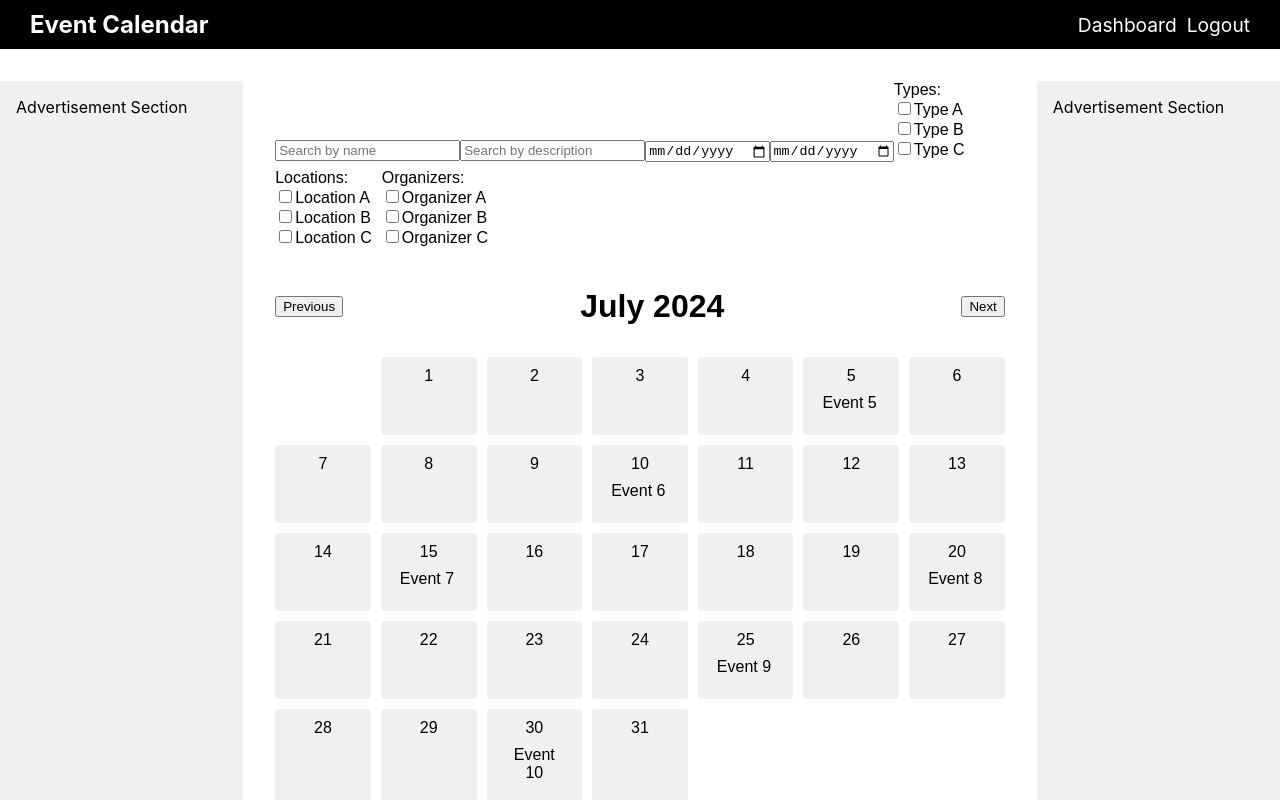
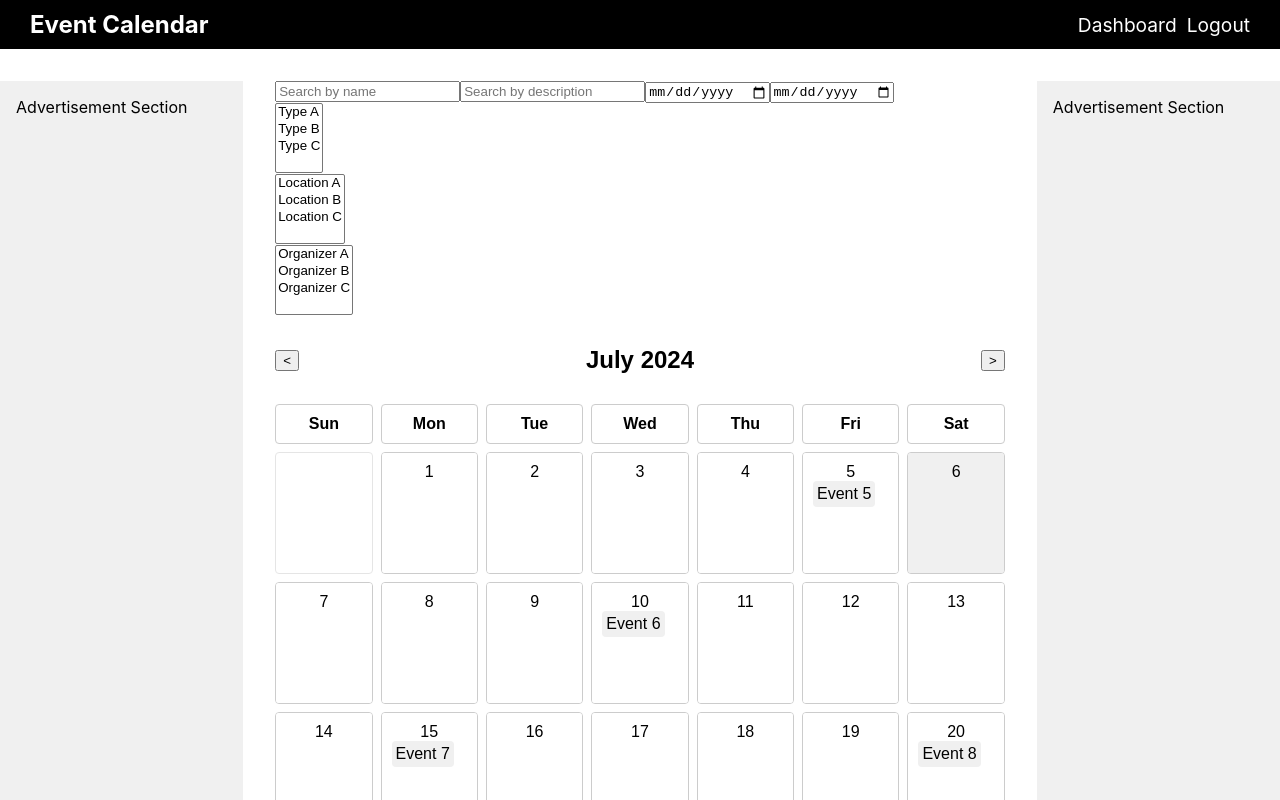
Before and after one commit to MSolarMP/event_calendar_fe, a React (Create React App) app: page /calendar in a window 1280 px wide. Shown: the top 800 px of the page. Built offline with nearby package versions, Linux system fonts and the light colour scheme.

Commit message:
-possible filter

```diff
--- a/src/components/CheckboxDropDown/checkboxDropDown.tsx
+++ b/src/components/CheckboxDropDown/checkboxDropDown.tsx
@@ -1,4 +1,4 @@
-import React from 'react';
+import React, { useState } from 'react';
 
 interface Option {
     id: string;
@@ -12,35 +12,45 @@ interface CheckboxDropdownProps {
 }
 
 const CheckboxDropdown: React.FC<CheckboxDropdownProps> = ({ options, selectedOptions, onChange }) => {
-    const handleCheckboxChange = (event: React.ChangeEvent<HTMLInputElement>) => {
+    const [isOpen, setIsOpen] = useState(false);
+
+    const handleToggle = () => {
+        setIsOpen(!isOpen);
+    };
+
+    const handleOptionChange = (event: React.ChangeEvent<HTMLInputElement>) => {
         const { value, checked } = event.target;
-        let updatedOptions = [...selectedOptions];
-
-        if (checked && !updatedOptions.includes(value)) {
-            updatedOptions.push(value);
+        if (checked) {
+            onChange([...selectedOptions, value]);
         } else {
-            updatedOptions = updatedOptions.filter((option) => option !== value);
+            onChange(selectedOptions.filter((option) => option !== value));
         }
-
-        onChange(updatedOptions);
     };
 
     return (
         <div style={{ position: 'relative' }}>
-            <button className="dropdown-btn">Dropdown</button>
-            <div className="dropdown-content">
+            <select multiple={true} value={selectedOptions} onChange={() => {}} onClick={handleToggle}>
                 {options.map((option) => (
-                    <label key={option.id}>
+                    <option key={option.id} value={option.name}>
+                        {option.name}
+                    </option>
+                ))}
+            </select>
+            {isOpen && (
+                <div style={{ position: 'absolute', top: '100%', left: 0, zIndex: 100, backgroundColor: '#ffffff', boxShadow: '0px 8px 16px 0px rgba(0,0,0,0.2)', borderRadius: '4px', maxHeight: '200px', overflowY: 'auto' }}>
+                    {options.map((option) => (
+                        <label key={option.id} style={{ display: 'block', padding: '8px 12px', cursor: 'pointer' }}>
                             <input
                                 type="checkbox"
                                 value={option.name}
                                 checked={selectedOptions.includes(option.name)}
-                            onChange={handleCheckboxChange}
+                                onChange={handleOptionChange}
                             />
                             {option.name}
                         </label>
                     ))}
                 </div>
+            )}
         </div>
     );
 };
--- a/src/pages/Calendar/calendar.tsx
+++ b/src/pages/Calendar/calendar.tsx
@@ -1,4 +1,5 @@
 import React, { useState } from 'react';
+import CheckboxDropdown from "../../components/CheckboxDropDown/checkboxDropDown"; // Import your CheckboxDropdown component here
 
 // Dummy data for events
 const dummyEvents = [
@@ -46,39 +47,6 @@ interface FilterState {
     organizers: string[];
     [key: string]: string | string[];
 }
-
-interface Option {
-    id: string;
-    name: string;
-}
-
-interface CheckboxDropdownProps {
-    options: Option[];
-    selectedOptions: string[];
-    onChange: (selected: string[]) => void;
-}
-
-const CheckboxDropdown: React.FC<CheckboxDropdownProps> = ({ options, selectedOptions, onChange }) => {
-    const handleCheckboxChange = (event: React.ChangeEvent<HTMLInputElement>) => {
-        const { value, checked } = event.target;
-        if (checked) {
-            onChange([...selectedOptions, value]);
-        } else {
-            onChange(selectedOptions.filter(option => option !== value));
-        }
-    };
-
-    return (
-        <div style={{ marginBottom: '10px' }}>
-            {options.map(option => (
-                <div key={option.id}>
-                    <input type="checkbox" value={option.name} checked={selectedOptions.includes(option.name)} onChange={handleCheckboxChange} />
-                    {option.name}
-                </div>
-            ))}
-        </div>
-    );
-};
 
 const Calendar: React.FC = () => {
     const [currentDate, setCurrentDate] = useState(new Date());
@@ -135,11 +103,11 @@ const Calendar: React.FC = () => {
         setFilter({ ...filter, endDate: event.target.value });
     };
 
-    const handleCheckboxChange = (name: string, selected: string[]) => {
-        setFilter({ ...filter, [name]: selected });
+    const handleCheckboxChange = (name: string, selectedOptions: string[]) => {
+        setFilter({ ...filter, [name]: selectedOptions });
     };
 
-    const renderDayEvents = (day: number): React.ReactNode => {
+    const renderDayEvents = (day: number) => {
         const dayEvents = dummyEvents.filter(event => {
             const eventDate = new Date(event.date);
             const eventMonth = eventDate.getMonth();
@@ -158,7 +126,7 @@ const Calendar: React.FC = () => {
         });
 
         return (
-            <div style={{ display: 'flex', flexDirection: 'column', alignItems: 'flex-start' }}>
+            <div style={{ display: 'flex', flexDirection: 'column', alignItems: 'flex-start', overflowY: 'auto', height: '100%' }}>
                 {dayEvents.map(event => (
                     <div key={event.id} onClick={() => handleEventClick(event)} style={{ cursor: 'pointer', marginBottom: '4px', padding: '4px', backgroundColor: '#f0f0f0', borderRadius: '4px' }}>
                         {event.name}
@@ -176,41 +144,54 @@ const Calendar: React.FC = () => {
                 <input type="text" placeholder="Search by description" value={filter.description} onChange={handleDescriptionChange} />
                 <input type="date" placeholder="Start Date" value={filter.startDate} onChange={handleStartDateChange} />
                 <input type="date" placeholder="End Date" value={filter.endDate} onChange={handleEndDateChange} />
-
-                {/* Dropdown Checkboxes */}
-                <div style={{ display: 'inline-block', marginRight: '10px' }}>
-                    <label>Types:</label>
-                    <CheckboxDropdown options={types} selectedOptions={filter.types} onChange={(selected) => handleCheckboxChange('types', selected)} />
-                </div>
-                <div style={{ display: 'inline-block', marginRight: '10px' }}>
-                    <label>Locations:</label>
-                    <CheckboxDropdown options={locations} selectedOptions={filter.locations} onChange={(selected) => handleCheckboxChange('locations', selected)} />
-                </div>
-                <div style={{ display: 'inline-block' }}>
-                    <label>Organizers:</label>
-                    <CheckboxDropdown options={organizers} selectedOptions={filter.organizers} onChange={(selected) => handleCheckboxChange('organizers', selected)} />
-                </div>
+                <CheckboxDropdown options={types} selectedOptions={filter.types} onChange={(selected: string[]) => handleCheckboxChange('types', selected)} />
+                <CheckboxDropdown options={locations} selectedOptions={filter.locations} onChange={(selected: string[]) => handleCheckboxChange('locations', selected)} />
+                <CheckboxDropdown options={organizers} selectedOptions={filter.organizers} onChange={(selected: string[]) => handleCheckboxChange('organizers', selected)} />
             </div>
 
-            {/* Calendar */}
-            <div style={{ display: 'flex', justifyContent: 'space-between', alignItems: 'center', marginBottom: '10px' }}>
-                <button onClick={goToPreviousMonth}>Previous</button>
-                <h1>{monthNames[currentDate.getMonth()]} {currentDate.getFullYear()}</h1>
-                <button onClick={goToNextMonth}>Next</button>
+            {/* Month and navigation */}
+            <div style={{ display: 'flex', alignItems: 'center', justifyContent: 'space-between', marginBottom: '10px' }}>
+                <button onClick={goToPreviousMonth}>&lt;</button>
+                <h2>{monthNames[currentDate.getMonth()]} {currentDate.getFullYear()}</h2>
+                <button onClick={goToNextMonth}>&gt;</button>
             </div>
 
-            <div style={{ display: 'grid', gridTemplateColumns: 'repeat(7, 1fr)', gap: '10px' }}>
-                {Array.from({ length: startDayOfWeek }, (_, index) => (
-                    <div key={`empty-${index}`} style={{ textAlign: 'center', color: '#ccc' }}>
-                        {/* Empty cells before the first day of the month */}
+            {/* Calendar grid */}
+            <div style={{ display: 'grid', gridTemplateColumns: 'repeat(7, 1fr)', gap: '8px' }}>
+                {/* Weekday headers */}
+                {['Sun', 'Mon', 'Tue', 'Wed', 'Thu', 'Fri', 'Sat'].map(day => (
+                    <div key={day} style={{ textAlign: 'center', backgroundColor: '#ffffff', padding: '10px', fontWeight: 'bold', border: '1px solid #ccc', borderRadius: '4px' }}>
+                        {day}
                     </div>
                 ))}
-                {Array.from({ length: daysInMonth }, (_, index) => (
-                    <div key={index + 1} style={{ textAlign: 'center', padding: '10px', backgroundColor: '#f0f0f0', borderRadius: '4px', cursor: 'pointer', overflowY: 'auto' }}>
-                        <div>{index + 1}</div>
-                        <div style={{ flex: '1 1 auto', overflowY: 'auto', padding: '5px' }}>{renderDayEvents(index + 1)}</div>
-                    </div>
-                ))}
+
+                {/* Days of the month */}
+                {Array.from({ length: startDayOfWeek > 0 ? daysInMonth + startDayOfWeek : daysInMonth + 6 - startDayOfWeek }).map((_, index) => {
+                    const day = index + 1 - startDayOfWeek;
+                    const isCurrentMonth = day > 0 && day <= daysInMonth;
+                    const dayDate = new Date(currentDate.getFullYear(), currentDate.getMonth(), day);
+                    const isToday = isCurrentMonth && dayDate.toDateString() === new Date().toDateString();
+
+                    return (
+                        <div key={index} style={{
+                            textAlign: 'center',
+                            backgroundColor: isToday ? '#f0f0f0' : '#ffffff',
+                            padding: '10px',
+                            border: '1px solid #ccc',
+                            borderRadius: '4px',
+                            opacity: !isCurrentMonth ? 0.5 : 1,
+                            height: '100px',
+                            overflowY: 'auto',
+                        }}>
+                            {isCurrentMonth && (
+                                <>
+                                    <div>{day}</div>
+                                    {renderDayEvents(day)}
+                                </>
+                            )}
+                        </div>
+                    );
+                })}
             </div>
         </div>
     );
```
Lines whose indentation alone changed are shown as unchanged.
